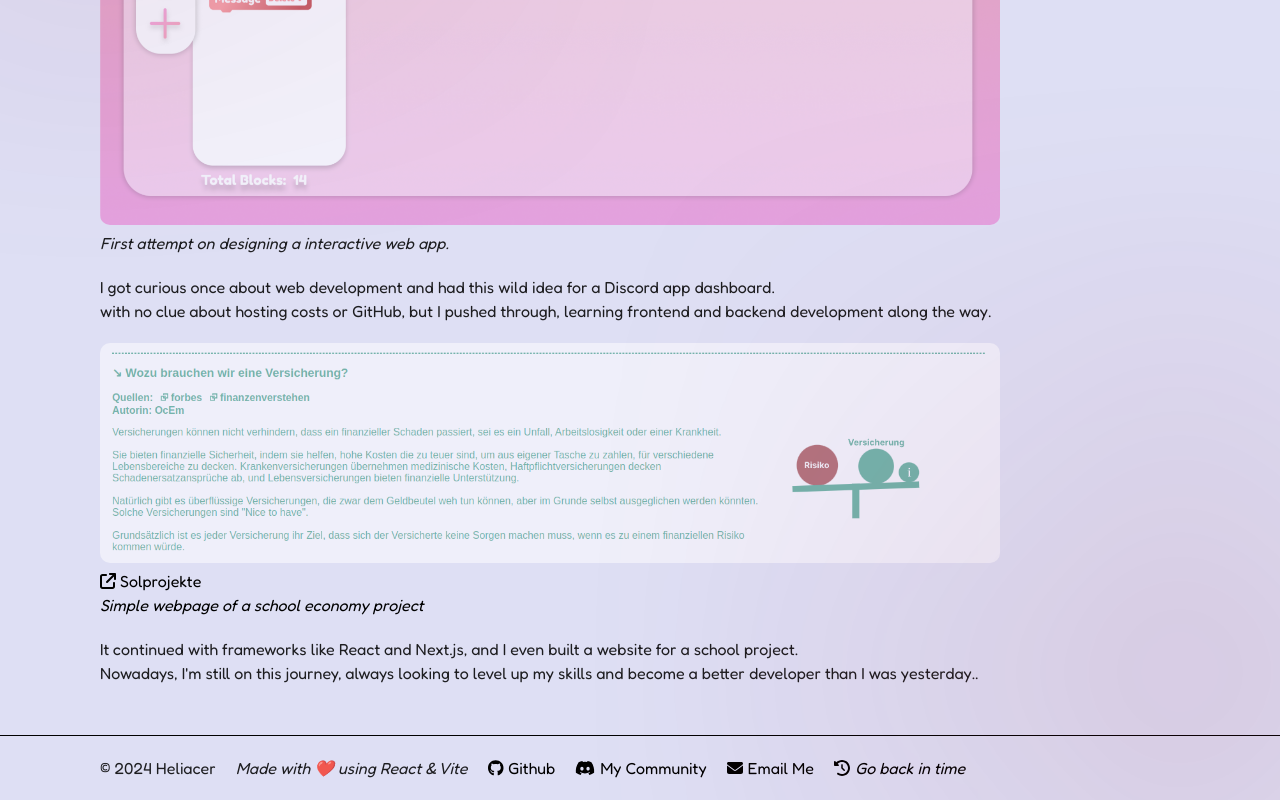
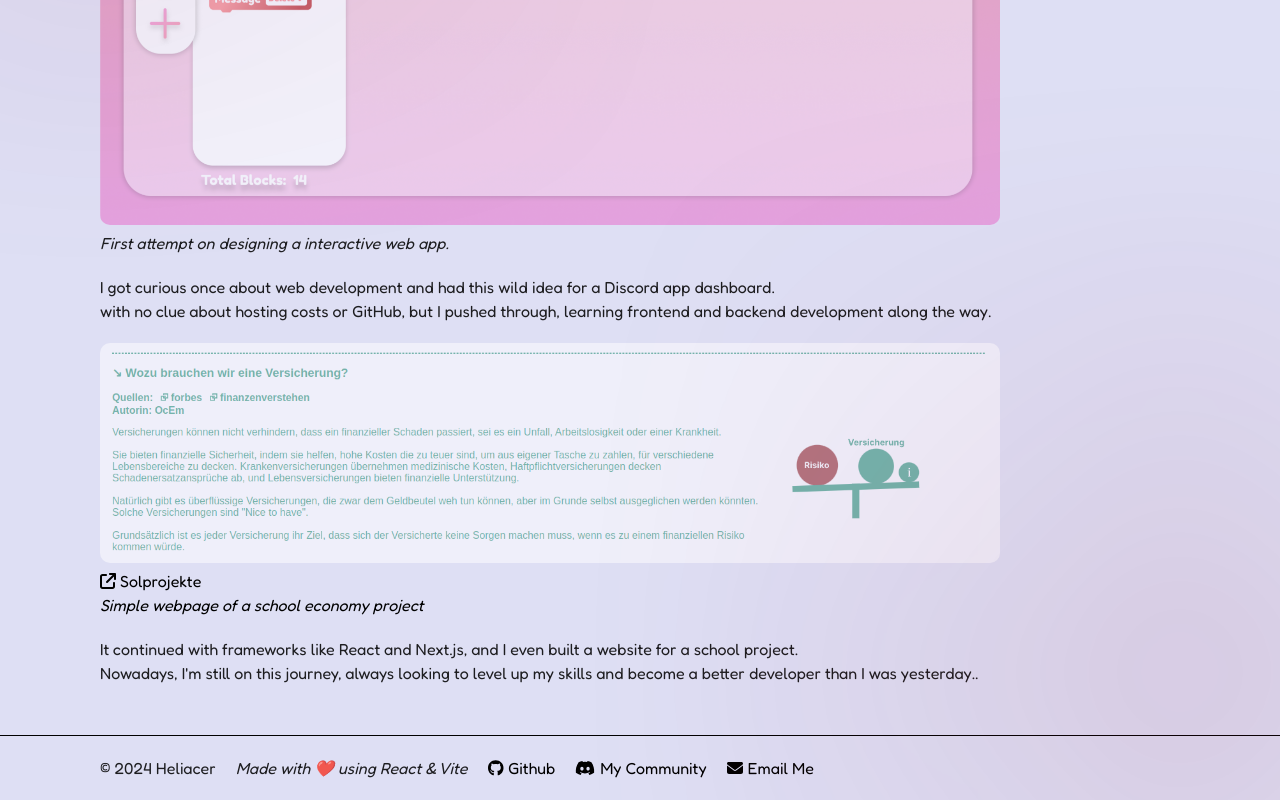
Before and after one commit to heliacer/heliacer.github.io, a React (Vite) app: page / in a window 1280 px wide. Shown: the part 5428-6228 px from the top of the page. Built offline with nearby package versions, Linux system fonts and the light colour scheme.

Commit message:
Update footer.tsx - remove old version

```diff
--- a/src/ui/footer.tsx
+++ b/src/ui/footer.tsx
@@ -1,8 +1,7 @@
 import { FontAwesomeIcon } from "@fortawesome/react-fontawesome";
 import { faDiscord, faGithub } from '@fortawesome/free-brands-svg-icons';
-import { faClockRotateLeft, faEnvelope } from "@fortawesome/free-solid-svg-icons";
+import { faEnvelope } from "@fortawesome/free-solid-svg-icons";
 
-const V1 = 'https://heliacer.github.io/v1';
 export const DISCORD_INVITE = 'https://discord.gg/DA4mBJX8nb';
 
 export default function Footer() {
@@ -22,10 +21,6 @@ export default function Footer() {
         <FontAwesomeIcon icon={faEnvelope}/>
         <p className="pc">Email Me</p>
       </a>
-      <a href={V1}>
-      <FontAwesomeIcon icon={faClockRotateLeft}></FontAwesomeIcon>
-      <em>Go back in time</em>
-      </a>
     </footer>
   );
 }
```
